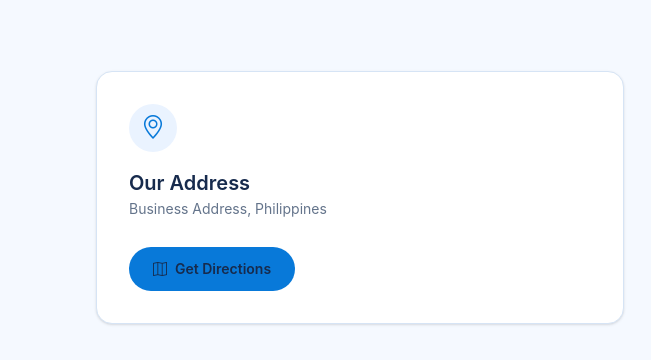
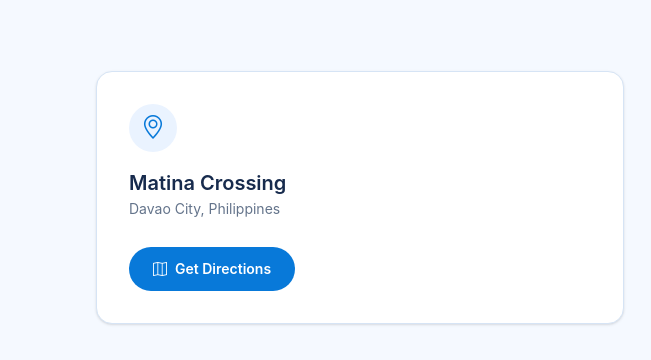
Before and after one commit to Echo-EpxCode/KPhone_tech, a plain HTML site: page index.html in a window 1280 px wide. Shown: the part 2274-2634 px from the top of the page, 0-651 px from the left. Drawn offline with nearby package versions, Linux system fonts and the light colour scheme.

Commit message:
feat(location): add store location

```diff
--- a/config/content.js
+++ b/config/content.js
@@ -20,7 +20,7 @@ const content = {
             href: "#services",
         },
 
-        highlights: ["High Quality Parts", "Affordable Prices", "Trusted Service"],
+        highlights: ["Fast Turnaround", "High Quality Parts", "Affordable Prices", "Trusted Service"],
 
         image: {
             src: "./assets/images/kphone-tech-bg.mpo",
@@ -765,14 +765,14 @@ const content = {
         title: "Visit Our Location",
         description: "Find our business and get directions using Google Maps.",
 
-        address: "Business Address, Philippines",
+        address: "Davao City, Philippines",
 
-        directionsUrl: "https://maps.app.goo.gl/DChu1WbhYhUDqwdNA",
+        directionsUrl: "https://maps.app.goo.gl/pG573JaAyPPtMwRk7",
 
         // Optional. Use a Google Maps Embed API URL or
         // a valid Google Maps embed URL.
         mapEmbedUrl:
-            "https://www.google.com/maps/embed?pb=!1m18!1m12!1m3!1d31676.0245965964!2d125.5589117987655!3d7.067519037796011!2m3!1f0!2f0!3f0!3m2!1i1024!2i768!4f13.1!3m3!1m2!1s0x32f96d5ca927d001%3A0xfe94f003e3e6e446!2sMatina%20Crossing%2C%20Talomo%2C%20Davao%20City%2C%20Davao%20del%20Sur!5e0!3m2!1sen!2sph!4v1791696480253!5m2!1sen!2sph",
+            "https://www.google.com/maps/embed?pb=!1m18!1m12!1m3!1d3227.4732111839226!2d125.56728157394448!3d7.058096992944353!2m3!1f0!2f0!3f0!3m2!1i1024!2i768!4f13.1!3m3!1m2!1s0x32f973002081e72b%3A0x235ef5c45dd73789!2skphonetech!5e1!3m2!1sen!2sph!4v1795490983493!5m2!1sen!2sph",
     },
     finalCta: {
         eyebrow: "Ready When You Are",
--- a/src/js/app.js
+++ b/src/js/app.js
@@ -665,7 +665,7 @@ function updateHeroContent() {
         hero.highlights.forEach((highlight) => {
             const item = document.createElement("div");
 
-            item.className = "flex items-center gap-2";
+            item.className = "flex min-w-0 items-center justify-center gap-1 whitespace-nowrap";
 
             const icon = document.createElement("i");
 
--- a/src/sections/hero.html
+++ b/src/sections/hero.html
@@ -84,7 +84,7 @@
                  TRUST / SUPPORTING INFORMATION
                  ================================================= -->
 
-            <div class="mt-8 flex w-full max-w-none flex-wrap items-center gap-x-6 gap-y-2 text-sm text-[var(--color-text-muted)]"
+            <div class="mt-8 grid w-full max-w-none grid-cols-2 items-center gap-x-3 gap-y-3 text-xs text-[var(--color-text-muted)] sm:gap-3 lg:grid-cols-4"
                 data-hero-highlights>
             </div>
 
--- a/src/sections/location.html
+++ b/src/sections/location.html
@@ -33,18 +33,18 @@
                 </div>
 
                 <h3 class="text-xl font-semibold text-[var(--color-text)]">
-                    Our Address
+                    Matina Crossing
                 </h3>
 
                 <p class="mt-3 text-sm leading-7 text-[var(--color-text-muted)]" data-location-address>
-                    Business address goes here.
+                    Business address goes here.(Content.js)
                 </p>
 
                 <a href="https://maps.google.com/" target="_blank" rel="noopener noreferrer"
                     class="mt-6 inline-flex items-center justify-center gap-2 rounded-full bg-[var(--color-primary)] px-6 py-3 text-sm font-semibold text-white transition hover:opacity-90"
                     data-location-directions>
-                    <i class="bi bi-map" aria-hidden="true"></i>
-                    Get Directions
+                    <i class="text-white bi bi-map" aria-hidden="true"></i>
+                    <p class="text-sm font-semibold text-white">Get Directions</p>
                 </a>
 
             </div>
```
